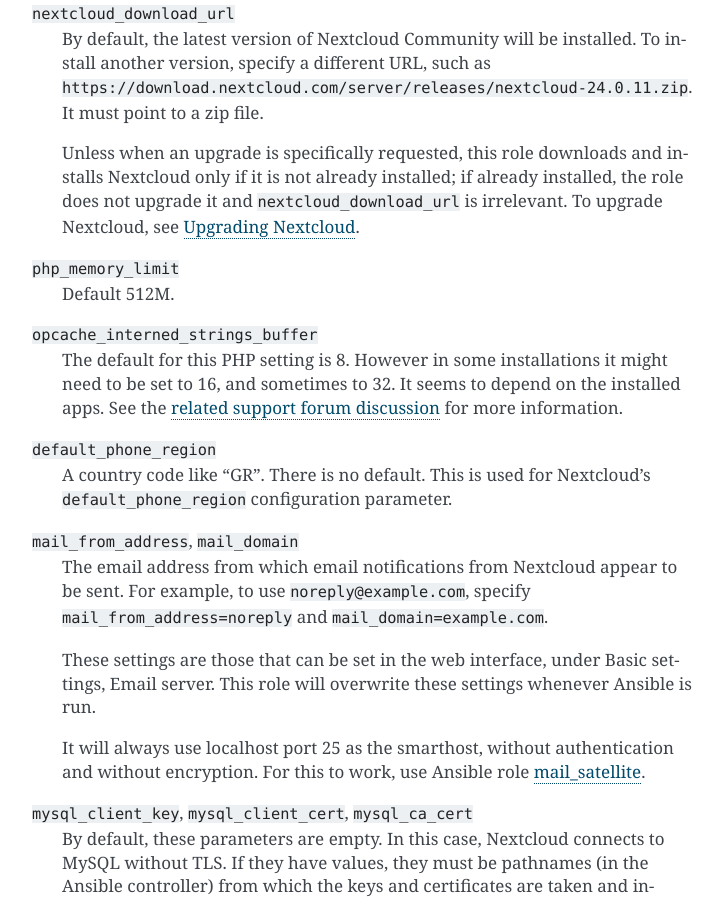
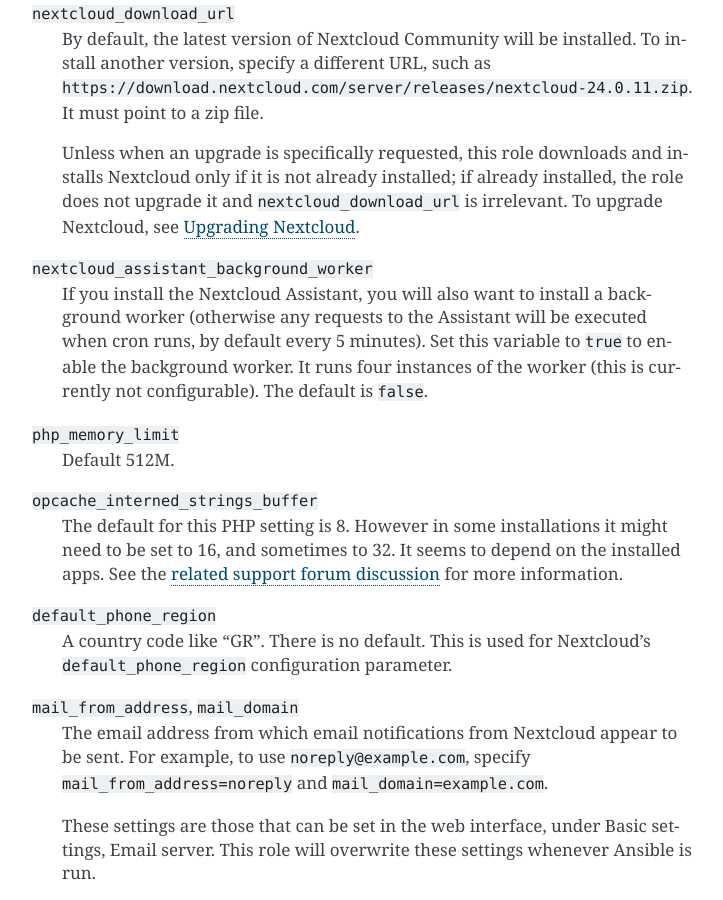
Before and after one commit to grnet/team-collaboration-toolkit, a Sphinx documentation site: the page built from docs/nextcloud/nextcloud.rst, in a window 1280 px wide and 900 px high, scrolled down 677 px. Shown: the whole window, without its empty margins (388-1111 px from the left). Built offline with Sphinx 7.4.7, drawn with Linux system fonts in a browser that asks for light colours.

Commit message:
Add Nextcloud Assistant background job worker

```diff
--- a/docs/nextcloud/nextcloud.rst
+++ b/docs/nextcloud/nextcloud.rst
@@ -43,6 +43,14 @@ Parameters
   and installs Nextcloud only if it is not already installed; if already
   installed, the role does not upgrade it and ``nextcloud_download_url``
   is irrelevant. To upgrade Nextcloud, see :ref:`upgrading_nextcloud`.
+
+``nextcloud_assistant_background_worker``
+  If you install the Nextcloud Assistant, you will also want to install a
+  background worker (otherwise any requests to the Assistant will be
+  executed when cron runs, by default every 5 minutes). Set this
+  variable to ``true`` to enable the background worker. It runs four
+  instances of the worker (this is currently not configurable). The
+  default is ``false``.
 
 ``php_memory_limit``
   Default 512M.
```
Also changed, not shown: 3 other files.
